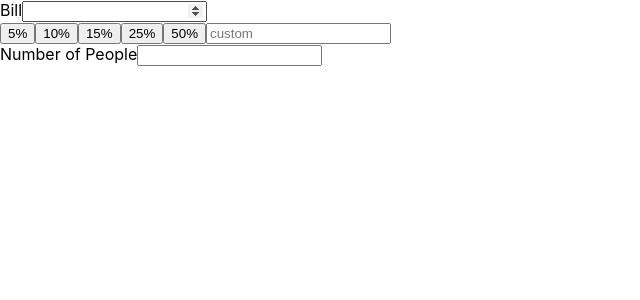
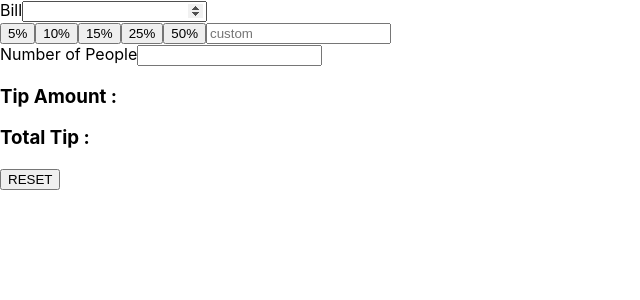
Before and after one commit to woori0907/tip-calculator-react, a React (Create React App) app: page / in a window 1280 px wide. Shown: the top 300 px of the page, without its empty margins (0-640 px from the left). Built offline with nearby package versions, Linux system fonts and the light colour scheme.

Commit message:
230226 Print tip result

```diff
--- a/src/components/Calc.jsx
+++ b/src/components/Calc.jsx
@@ -1,10 +1,22 @@
-import React from "react";
+import React, { useState } from "react";
 import InputFields from "./InputFields";
+import Results from "./Results";
 
 const Calc = () => {
+  const [tipAmount, setTipAmount] = useState(0);
+  const [totalTip, setTotalTip] = useState(0);
+
+  const setTips = (tip, total) => {
+    console.log(`tip Amount : ${tip}`);
+    console.log(`total : ${total}`);
+    setTipAmount(tip);
+    setTotalTip(total);
+  };
+
   return (
     <>
-      <InputFields />
+      <InputFields setTips={setTips} />
+      <Results tipAmount={tipAmount} totalTip={totalTip} />
     </>
   );
 };
--- a/src/components/InputFields.jsx
+++ b/src/components/InputFields.jsx
@@ -1,24 +1,23 @@
-import React, { useState } from "react";
+import React, { useEffect, useState } from "react";
 
-const InputFields = () => {
+const InputFields = ({ setTips }) => {
   const [bill, setBill] = useState(0);
   const [peoples, setPeoples] = useState(0);
   const [tipPercent, setTipPercent] = useState(0);
+
+  let tipAmount;
+  let totalTip;
+
   const calcTip = () => {
-    const percent = parseFloat(tipPercent) / 100;
-    const tipAmount = (bill / peoples) * percent;
-    console.log(`bill: ${bill}`);
-    console.log(`peoples: ${peoples}`);
-    console.log(`percent:${percent}`);
-    console.log(`tip Amount : ${tipAmount.toFixed(2)}`);
-    console.log(`total : ${(tipAmount * peoples).toFixed(2)}`);
+    const percent = tipPercent / 100;
+    tipAmount = ((bill / peoples) * percent).toFixed(2);
+    totalTip = (tipAmount * peoples).toFixed(2);
   };
   const handlePercentInput = (e) => {
     e.preventDefault();
-    setTipPercent(e.target.value);
+    setTipPercent(parseFloat(e.target.value));
   };
   const handleInput = (e) => {
-    console.log(e.target.id);
     if (e.target.id === "bill") {
       setBill(parseFloat(e.target.value));
     } else if (e.target.id === "peoples") {
@@ -28,6 +27,11 @@ const InputFields = () => {
   if (bill !== 0 && peoples !== 0 && tipPercent !== 0) {
     calcTip();
   }
+  useEffect(() => {
+    if (tipAmount !== 0 && totalTip !== 0) {
+      setTips(tipAmount, totalTip);
+    }
+  }, [totalTip]);
   return (
     <div>
       <form action="">
--- a/src/components/Results.jsx
+++ b/src/components/Results.jsx
@@ -1,7 +1,14 @@
 import React from "react";
 
-const Results = () => {
-  return <div></div>;
+const Results = ({ tipAmount, totalTip }) => {
+  const handleResetButton = () => {};
+  return (
+    <>
+      <h3>Tip Amount : {tipAmount}</h3>
+      <h3>Total Tip : {totalTip}</h3>
+      <button onClick={handleResetButton}>RESET</button>
+    </>
+  );
 };
 
 export default Results;
```
